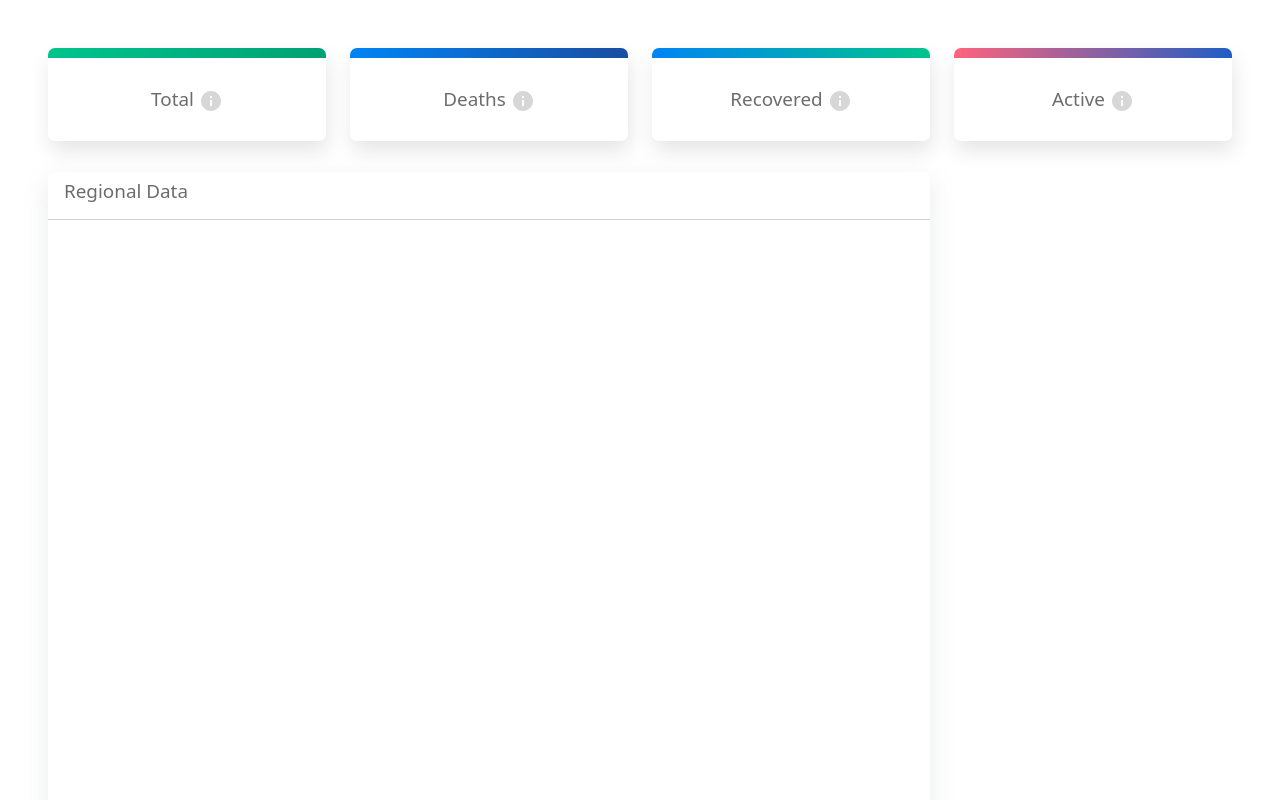
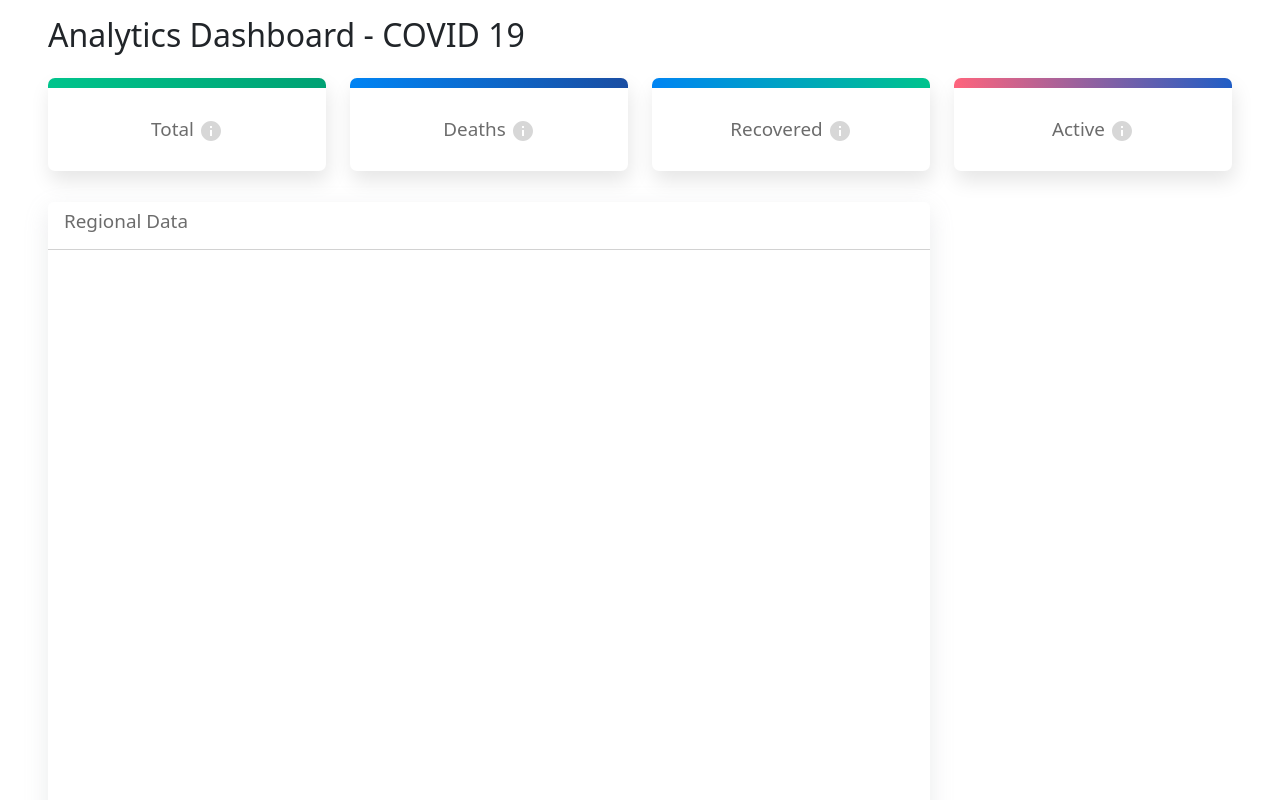
Before and after one commit to Geetha0696/Taks, a plain HTML site: page index.html in a window 1280 px wide. Shown: the top 800 px of the page. Drawn offline with nearby package versions, Linux system fonts and the light colour scheme; files that its build step writes are made by us from their sources; no server answers.

Commit message:
Update index.html

```diff
--- a/index.html
+++ b/index.html
@@ -7,11 +7,14 @@
     <title>Covid 19</title>
     <!-- CSS only -->
     <link href="https://cdn.jsdelivr.net/npm/bootstrap@5.2.2/dist/css/bootstrap.min.css" rel="stylesheet" integrity="sha384-Zenh87qX5JnK2Jl0vWa8Ck2rdkQ2Bzep5IDxbcnCeuOxjzrPF/et3URy9Bv1WTRi" crossorigin="anonymous">
-    <link rel="stylesheet" href="./style.css">
+    <link rel="stylesheet" href="./css/style.css">
 </head>
 <body>
-    <div class="container-fluid p-5">
+    <div class="container-fluid px-5">
         <div class="row">
+            <div class="col-sm-12">
+                <h2 class="py-3">Analytics Dashboard - COVID 19</h2>
+            </div>
             <div class="col-sm-12">
                 <div id="root" class="mb-3">
                     <div class="row align-items-stretch">
```
